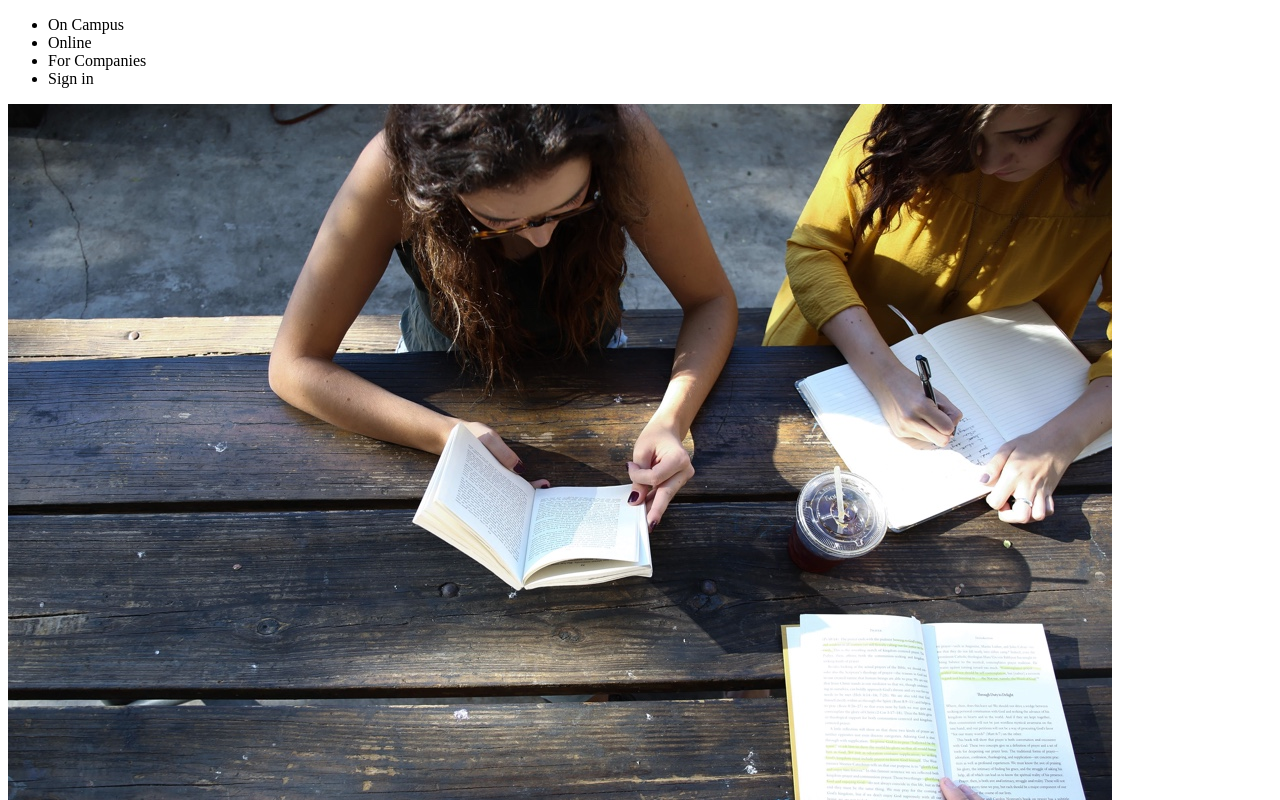
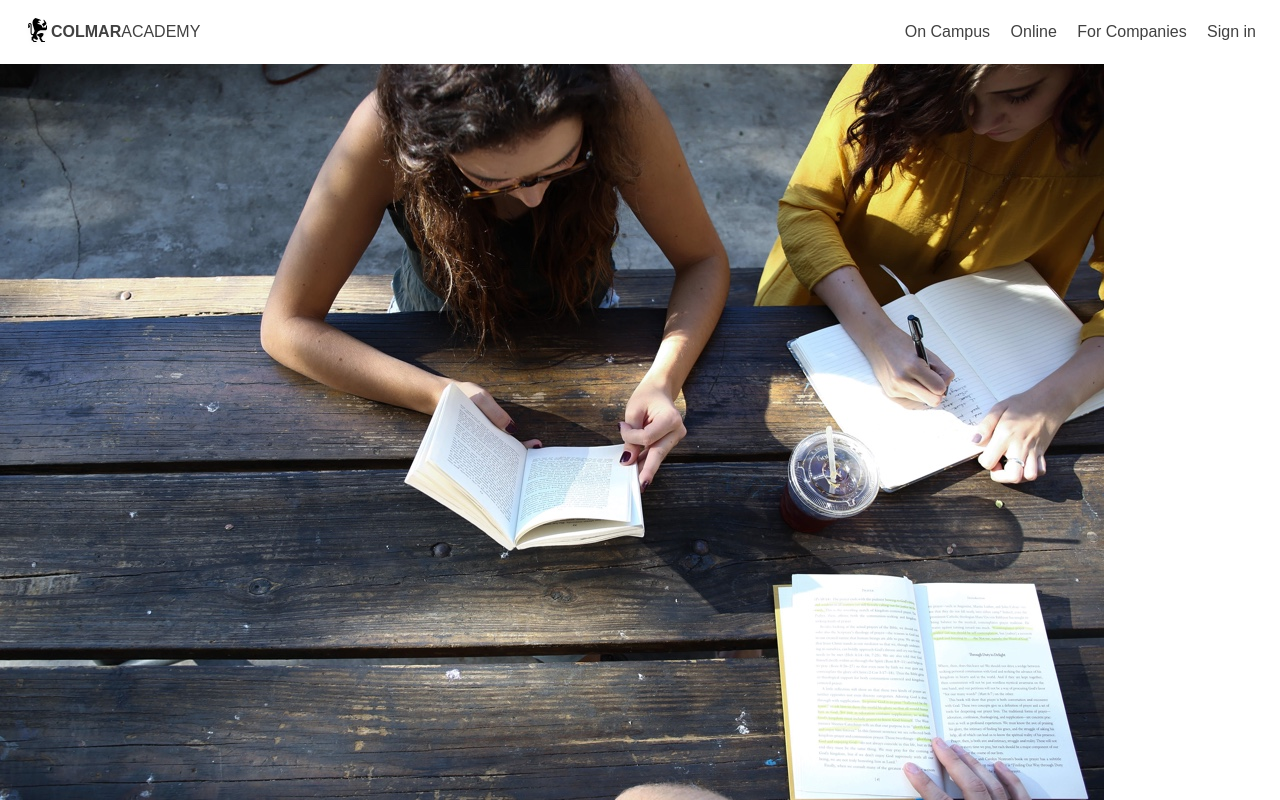
Before and after one commit to leondobson/Colmar-academy, a plain HTML site: page index.html in a window 1280 px wide. Shown: the top 800 px of the page. Drawn offline with Linux system fonts and the light colour scheme.

Commit message:
Header styling

```diff
--- a/index.html
+++ b/index.html
@@ -8,13 +8,16 @@
     </head>
     <body>
         <header>
-            <div class="logo"></div>
+            <div class="logo">
+                <img src="resources/capstone_colmar_assets/images/ic-logo.svg" alt="Colmar academy logo">
+                <p><strong>COLMAR</strong>ACADEMY</p>
+            </div>
             <nav>
                 <ul>
-                    <li>On Campus</li>
-                    <li>Online</li>
-                    <li>For Companies</li>
-                    <li>Sign in</li>
+                    <li><a href="#">On Campus</a></li>
+                    <li><a href="#">Online</a></li>
+                    <li><a href="#">For Companies</a></li>
+                    <li><a href="#">Sign in</a></li>
                 </ul>
             </nav>
         </header>
--- a/resources/css/styles.css
+++ b/resources/css/styles.css
@@ -0,0 +1,47 @@
+* {
+    padding: 0;
+    margin: 0;
+    box-sizing: border-box;
+}
+
+html {
+    font-size: 16px;
+    font-family: sans-serif;
+}
+
+p, a, li, h1, h2, h3 {
+    color: rgba(65, 65, 65, 1);
+}
+
+/* HEADER */
+
+header {
+    display: flex;
+    justify-content: space-between;
+    align-items: center;
+    height: 4rem;
+    padding: 0 1.5rem;
+}
+
+div.logo {
+    display: flex;
+    justify-content: left;
+    align-items: center;
+}
+
+.logo p {
+    font-weight: 200;
+}
+
+header img, header p, nav ul, nav li {
+    display: inline-block;
+}
+
+nav li {
+    padding: 1.4rem 0 1.4rem 1rem;
+
+}
+
+nav a {
+    text-decoration: none;
+}
```
